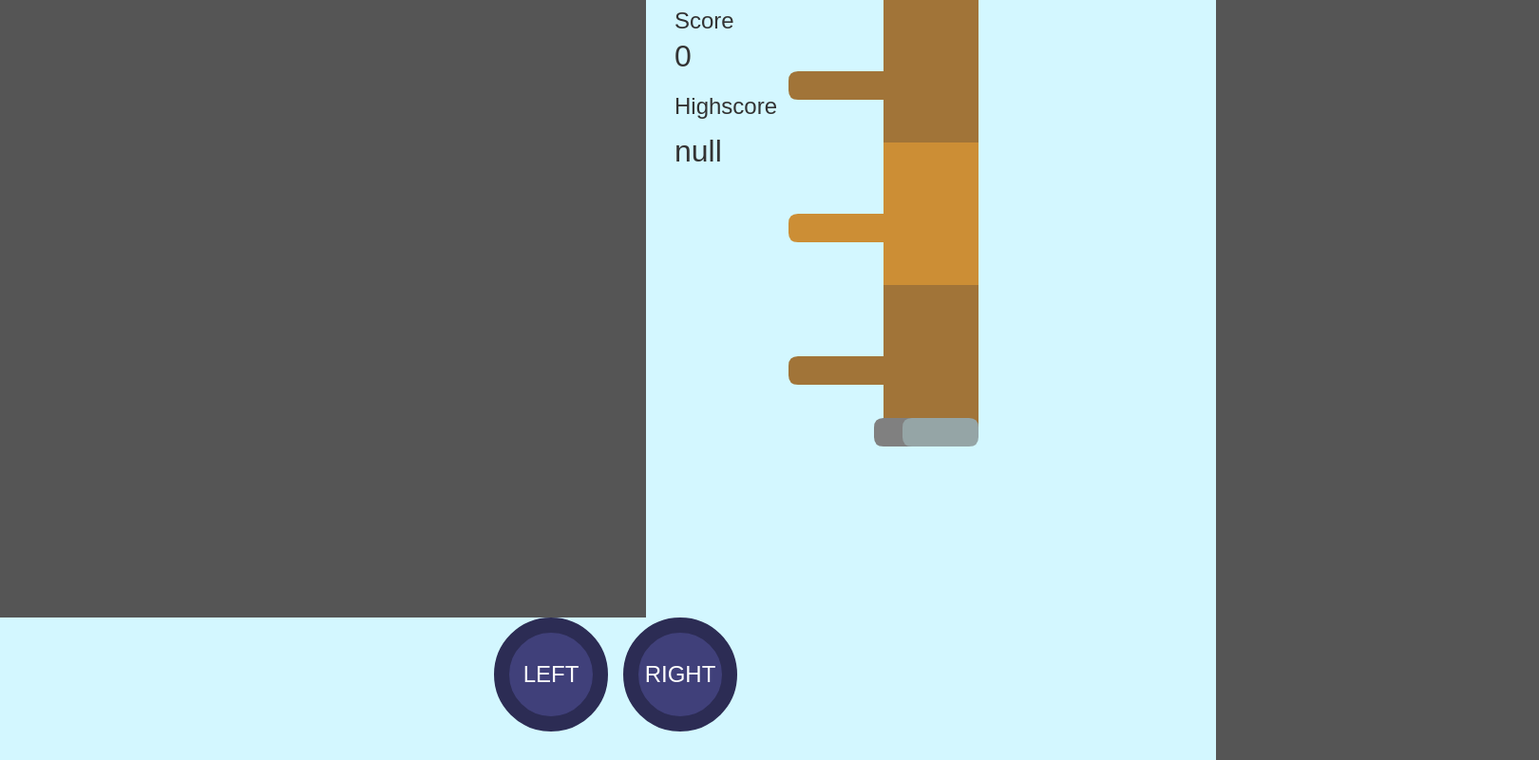
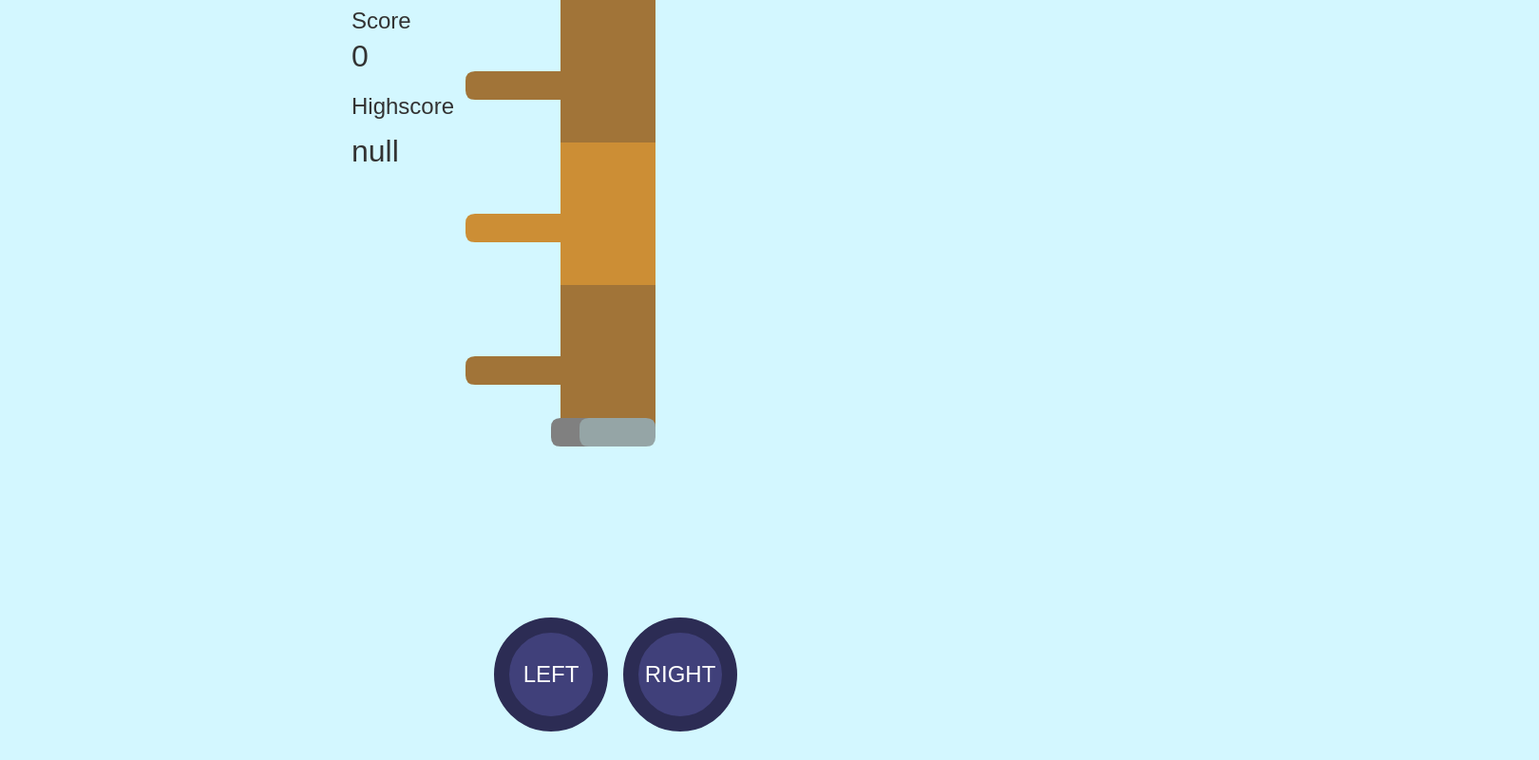
Before and after one commit to zuramai/lumberjack-html5, a plain HTML site: page index.html in a window 1280 px wide. Shown: the whole page at 95% size, 1620 px wide, since content can reach past the window. Drawn offline with Linux system fonts and the light colour scheme.

Commit message:
Fix Responsive

```diff
--- a/css/style.css
+++ b/css/style.css
@@ -7,12 +7,15 @@
     width: 100%;
     max-width: 600px;
     display: flex;
+    height: 100vh;
     flex-direction: column;
     margin: 0 auto;
+    position: relative;
 }
 body {
     background-color: #555;
     height: 100vh;
+    background-color:#d3f7ff ;
 }
 .game {
     width: 100%;
```
